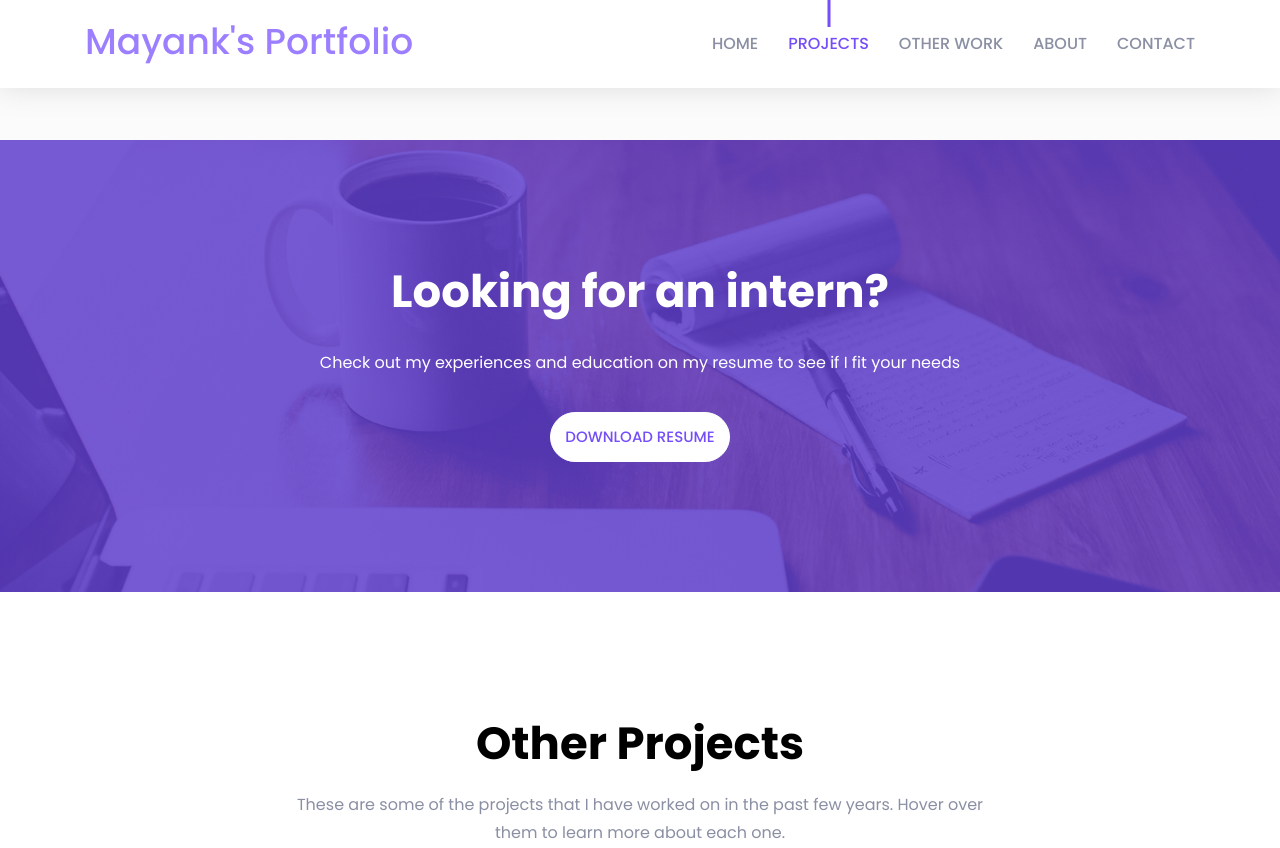
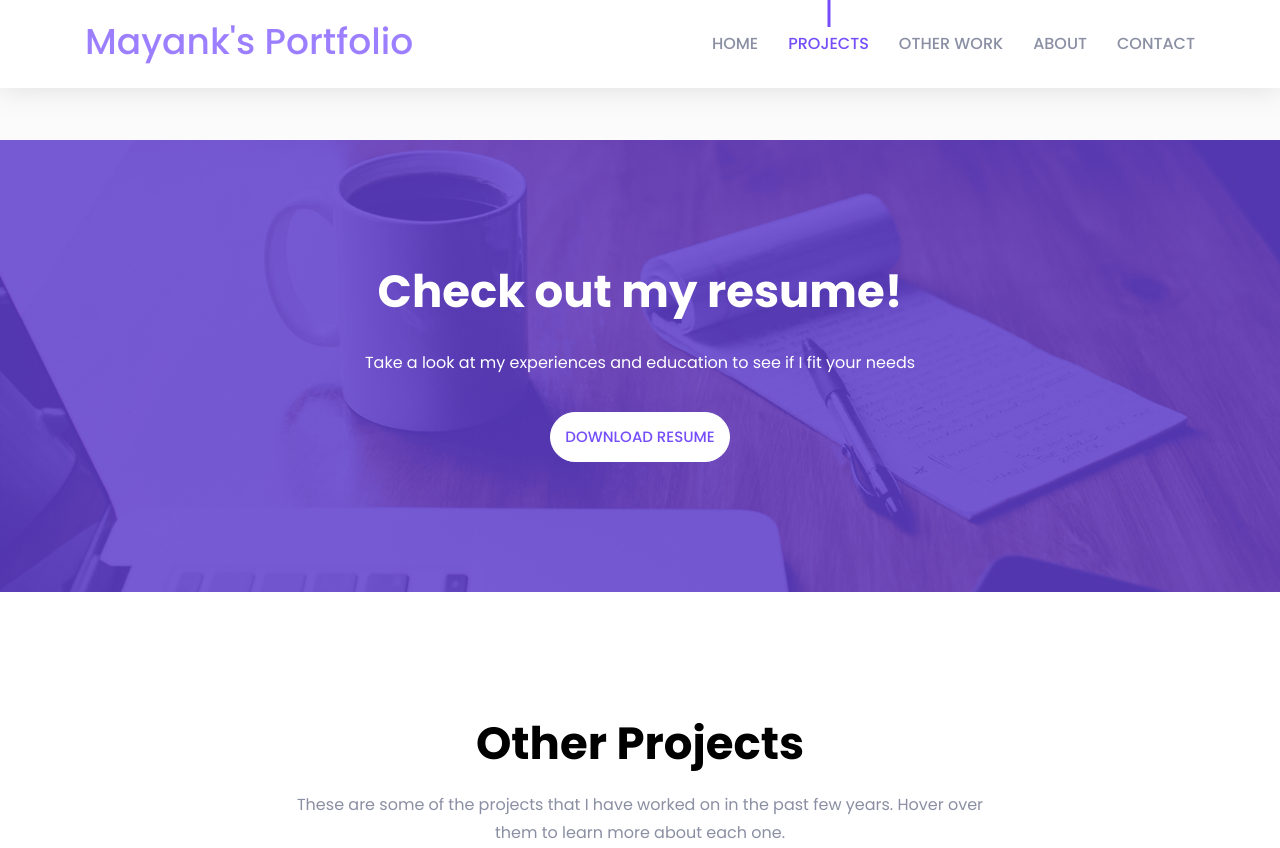
Before and after one commit to mgovilla/mgovilla.github.io, a Jekyll site: the page built from index.html, in a window 1280 px wide and 900 px high, scrolled down 1856 px, cut to the strip 0-848 px from the top of the window. Built offline with Jekyll 4.4.1, drawn with Linux system fonts in a browser that asks for light colours; some web fonts are replaced.

Commit message:
remove intern wording

```diff
--- a/_includes/resume.html
+++ b/_includes/resume.html
@@ -4,8 +4,8 @@
         <div class="row justify-content-center">
             <div class="col-xl-8 col-lg-9">
                 <div class="call-action-content text-center">
-                    <h2 class="action-title">Looking for an intern?</h2>
-                    <p>Check out my experiences and education on my resume to see if I fit your needs</p>
+                    <h2 class="action-title">Check out my resume!</h2>
+                    <p>Take a look at my experiences and education to see if I fit your needs</p>
                     <ul>
                         <li><a class="main-btn custom" href="assets/uploads/Mayank_Govilla_Resume.pdf">download
                                 resume</a></li>
```
Also changed, not shown: apple-touch-icon.png (added), assets/js/main.js (line endings or trailing spaces), favicon.ico (added), 2 other files.
